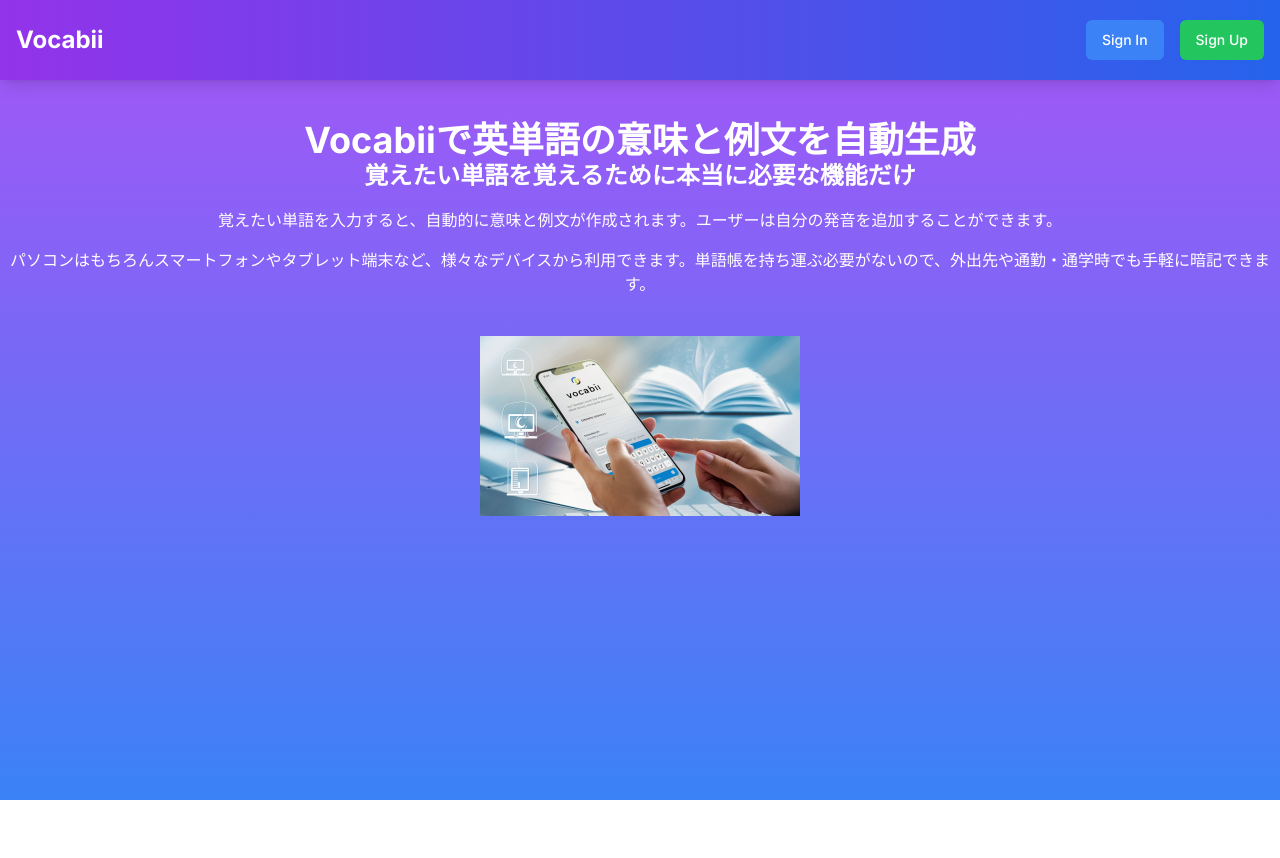
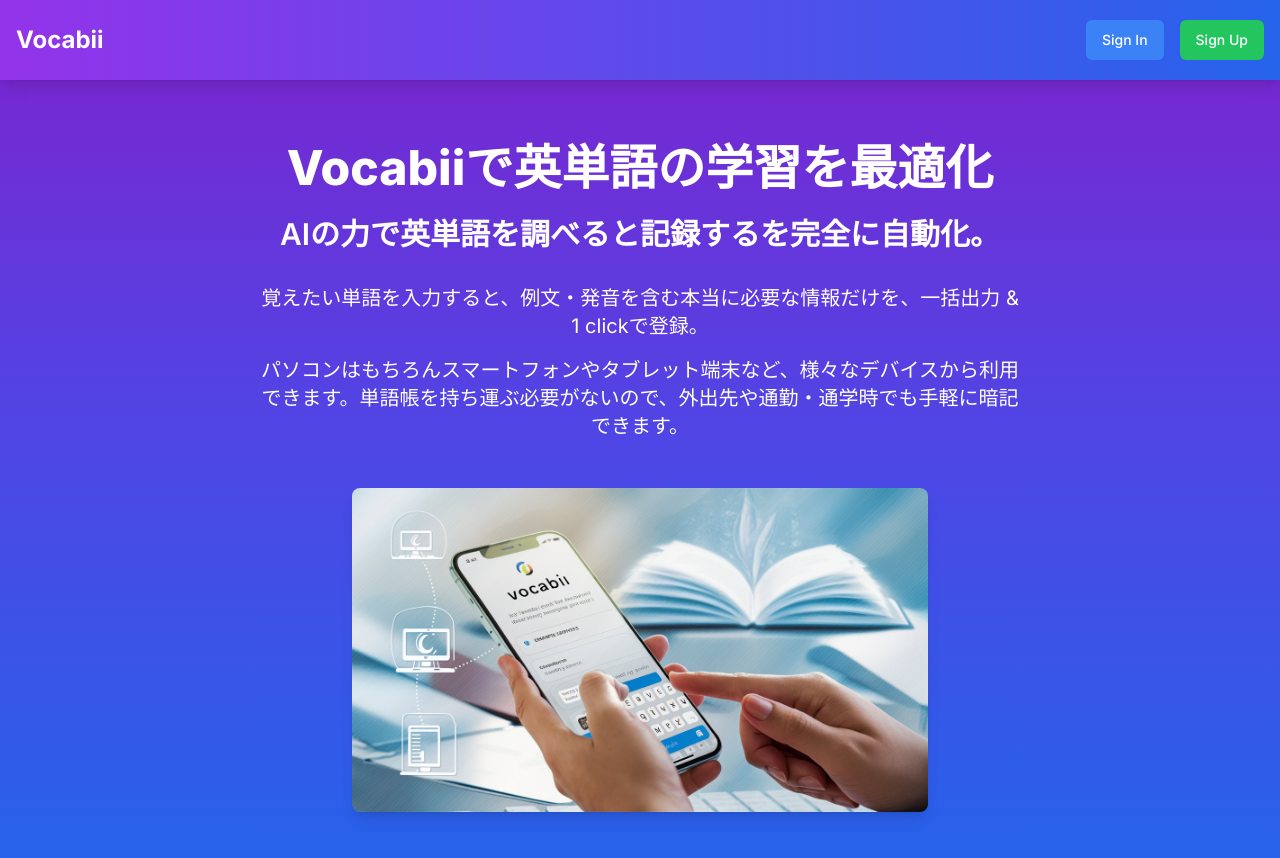
Before and after one commit to keisuke70/vocabii, a Next.js app: page / in a window 1280 px wide. Shown: the top 858 px of the page. Before the commit the page ends 800 px from the top, so only its background shows below. Built offline with nearby package versions, Linux system fonts and the light colour scheme.

Commit message:
Modify the description on the first page

```diff
--- a/app/page.tsx
+++ b/app/page.tsx
@@ -5,20 +5,30 @@
   const appName = "Vocabii";
 
   return (
-    <main className="flex min-h-screen flex-col items-center bg-gradient-to-b from-purple-500 to-blue-500 text-white">
+    <main className="flex min-h-screen flex-col items-center bg-gradient-to-b from-purple-700 via-indigo-600 to-blue-600 text-white">
       <Header appName={appName} />
-      <div className="flex flex-col items-center py-10">
-        <h1 className="text-4xl font-bold">{appName}で英単語の意味と例文を自動生成</h1>
-        <h4 className="text-2xl font-bold">覚えたい単語を覚えるために本当に必要な機能だけ</h4>
-        <p className="mt-4 text-center">
-          覚えたい単語を入力すると、自動的に意味と例文が作成されます。ユーザーは自分の発音を追加することができます。
+      <div className="flex flex-col items-center py-16 px-6 md:px-12 lg:px-24">
+        <h1 className="text-2xl md:text-4xl lg:text-5xl font-extrabold text-center mb-6">
+          {appName}で英単語の学習を最適化
+        </h1>
+        <h4 className="px-3 text-lg md:text-2xl lg:text-3xl font-semibold text-center mb-4">
+          AIの力で英単語を調べると記録するを完全に自動化。
+        </h4>
+        <p className="mt-4 text-center text-base md:text-xl max-w-3xl leading-relaxed">
+          覚えたい単語を入力すると、例文・発音を含む本当に必要な情報だけを、一括出力 & 1 clickで登録。
         </p>
-        <p className="mt-4 text-center">
+        <p className="mt-4 text-center text-sm md:text-xl max-w-3xl leading-relaxed">
           パソコンはもちろんスマートフォンやタブレット端末など、様々なデバイスから利用できます。単語帳を持ち運ぶ必要がないので、外出先や通勤・通学時でも手軽に暗記できます。
         </p>
 
-        <div className="mt-10 flex">
-          <Image src="/toppage.jpeg" width={800} height={500} alt="App screenshot 2" className="w-80 h-auto mx-2" />
+        <div className="mt-12 flex justify-center">
+          <Image
+            src="/toppage.jpeg"
+            width={800}
+            height={500}
+            alt="App screenshot"
+            className="w-full max-w-md md:max-w-lg lg:max-w-xl h-auto rounded-lg shadow-lg"
+          />
         </div>
       </div>
     </main>
```
